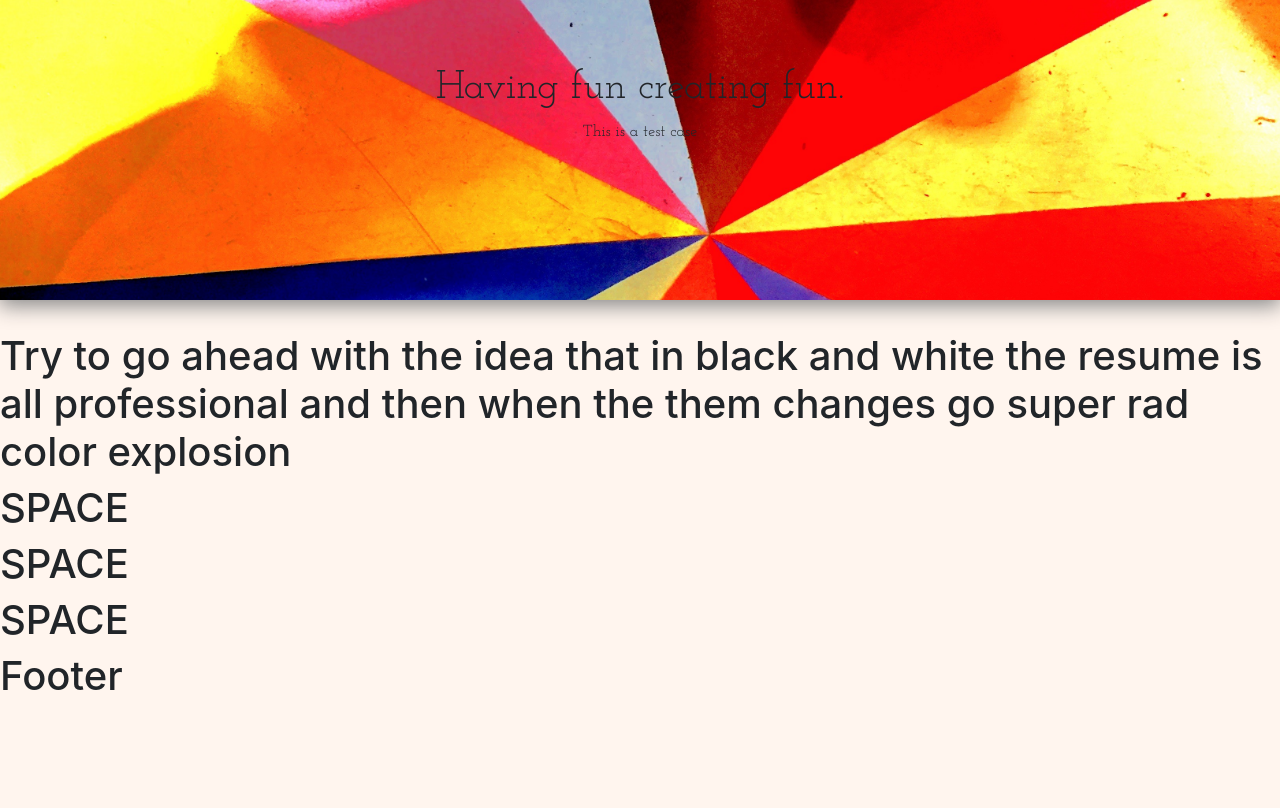
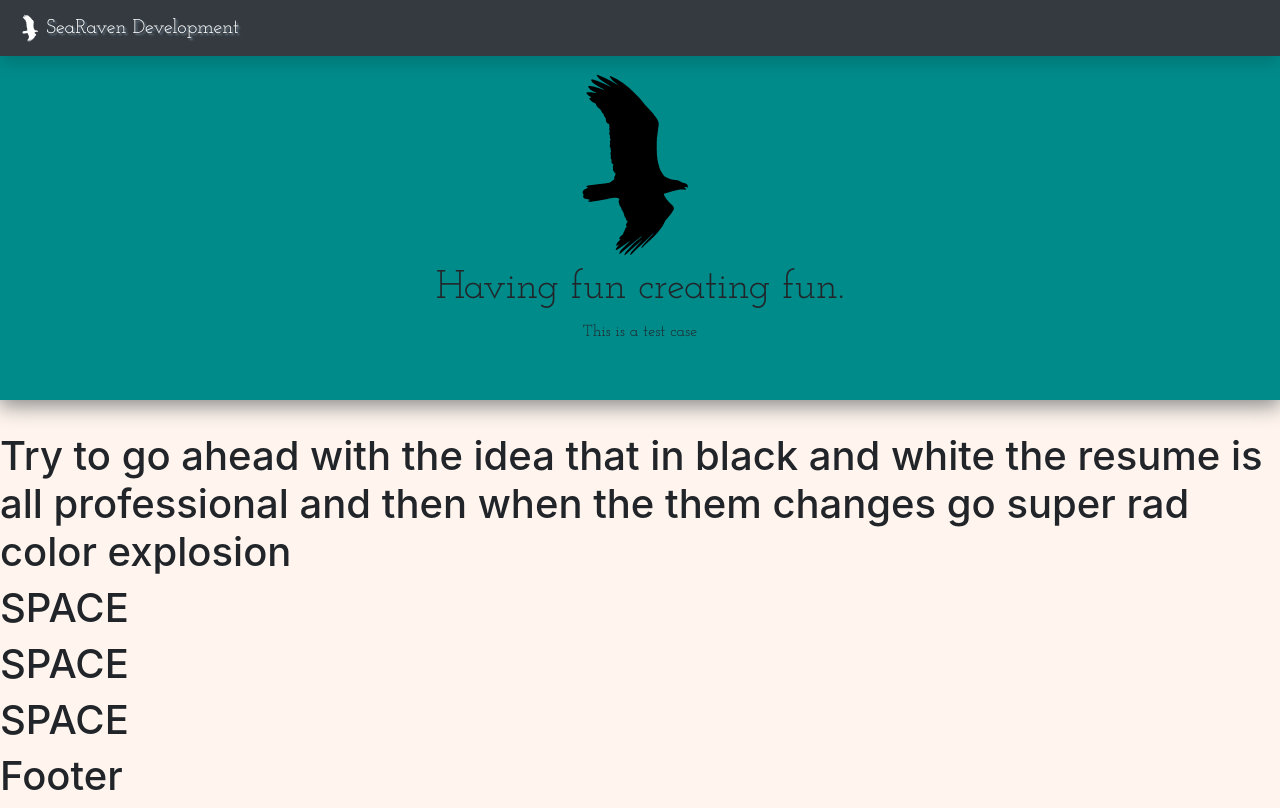
Before and after one commit to FCraven/SeaRavenDevelopment, a React app: page / in a window 1280 px wide. Built offline with nearby package versions, Linux system fonts and the light colour scheme.

Commit message:
some navbar work - need to pick up speen in design

```diff
--- /dev/null
+++ b/client/App.js
@@ -0,0 +1,22 @@
+import React, { Component } from 'react'
+import { Navbar, Main, Footer } from './components/index'
+
+export default class App extends Component {
+  constructor(props) {
+    super(props)
+
+    this.state = {
+
+    }
+  }
+
+  render() {
+    return (
+      <div className='app'>
+        <Navbar />
+        <Main />
+        <Footer />
+      </div>
+    )
+  }
+}
--- a/client/components/Hero.js
+++ b/client/components/Hero.js
@@ -1,10 +1,10 @@
 import React from 'react'
-import { Jumbotron } from 'react-bootstrap'
 
  const Hero =(props)=> {
   return (
-    <div class='jumbotron jumbotron-fluid text-center hero-banner'>
-      <div class='container text-center'>
+    <div className='jumbotron jumbotron-fluid text-center hero-banner'>
+      <img className='hero-logo' src='/seaRaven.ico'/>
+      <div className='container text-center'>
         <h1>Having fun creating fun.</h1>
         <p>This is a test case</p>
       </div>
--- /dev/null
+++ b/client/components/Navbar.js
@@ -0,0 +1,19 @@
+import React from 'react'
+import { NavLink } from 'react-router-dom'
+
+const Navbar = () => {
+  return (
+
+    <div>
+      <nav className="navbar navbar-dark bg-dark fixed-top shadow">
+        <a className="navbar-brand" href="#">
+          <img src="seaRavenLight.png" width="30" height="30" className="d-inline-block align-top " alt="" />
+          SeaRaven Development
+        </a>
+
+      </nav>
+    </div>
+      )
+    }
+
+    export default Navbar
--- /dev/null
+++ b/client/components/index.js
@@ -0,0 +1,5 @@
+import Navbar from './Navbar'
+import Main from './Main'
+import Footer from './Footer'
+
+export { Navbar, Main, Footer }
--- a/client/index.js
+++ b/client/index.js
@@ -6,13 +6,16 @@ import { Provider } from 'react-redux'
 import store from './store'
 import Main from './components/Main'
 import Footer from './components/Footer'
-
+import Navbar from './components/Navbar'
+import { HashRouter as Router, Switch, Route } from 'react-router-dom'
+import App from './App'
 
 
 ReactDOM.render(
   <Provider store={store}>
-    <Main />
-    <Footer />
+    <Router>
+      <App />
+    </Router>
   </Provider>
   ,
   document.getElementById('app')
--- a/public/styles.css
+++ b/public/styles.css
@@ -4,15 +4,22 @@ body {
 }
 
 .hero-banner {
-  background-image: url('/hero_background.jpg');
+  background-color: darkcyan;
   box-shadow: 0px 5px 20px 1px #888888;
   font-family: 'Josefin slab', serif;
   background-size: cover;
   background-position: center;
   min-height:200px;
-  height: 300px;
+  height: 400px;
+}
+
+.transparent {
+  background: none;
 }
 
 .navbar {
-  box-shadow: 0px 5px 20px 1px #888888;
+  font-family: 'Josefin slab', serif;
+  color: black;
+  text-shadow: 2px 2px 2px slategray;
+
 }
```
Also changed, not shown: client/components/Main.js (line endings or trailing spaces).
